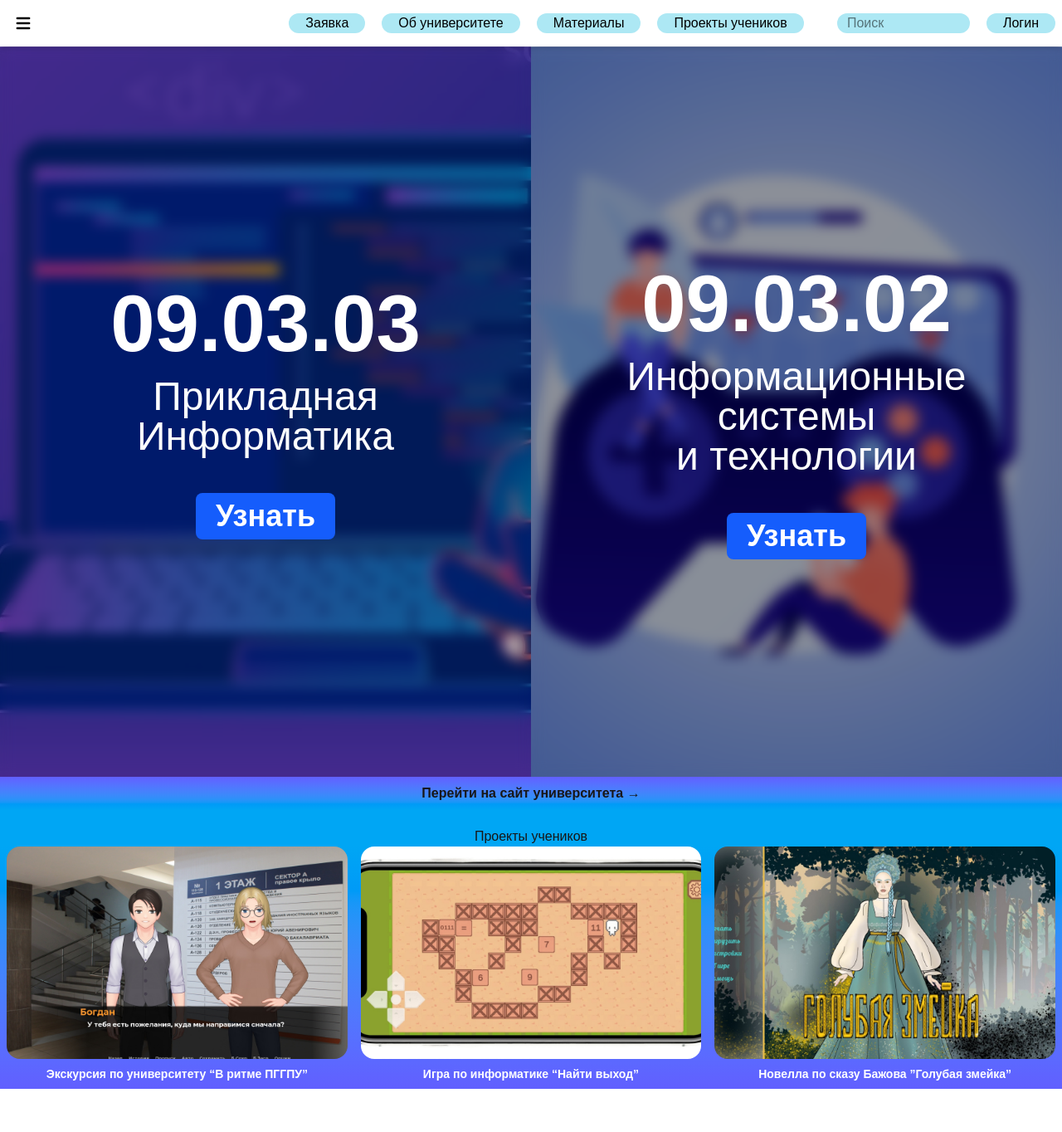
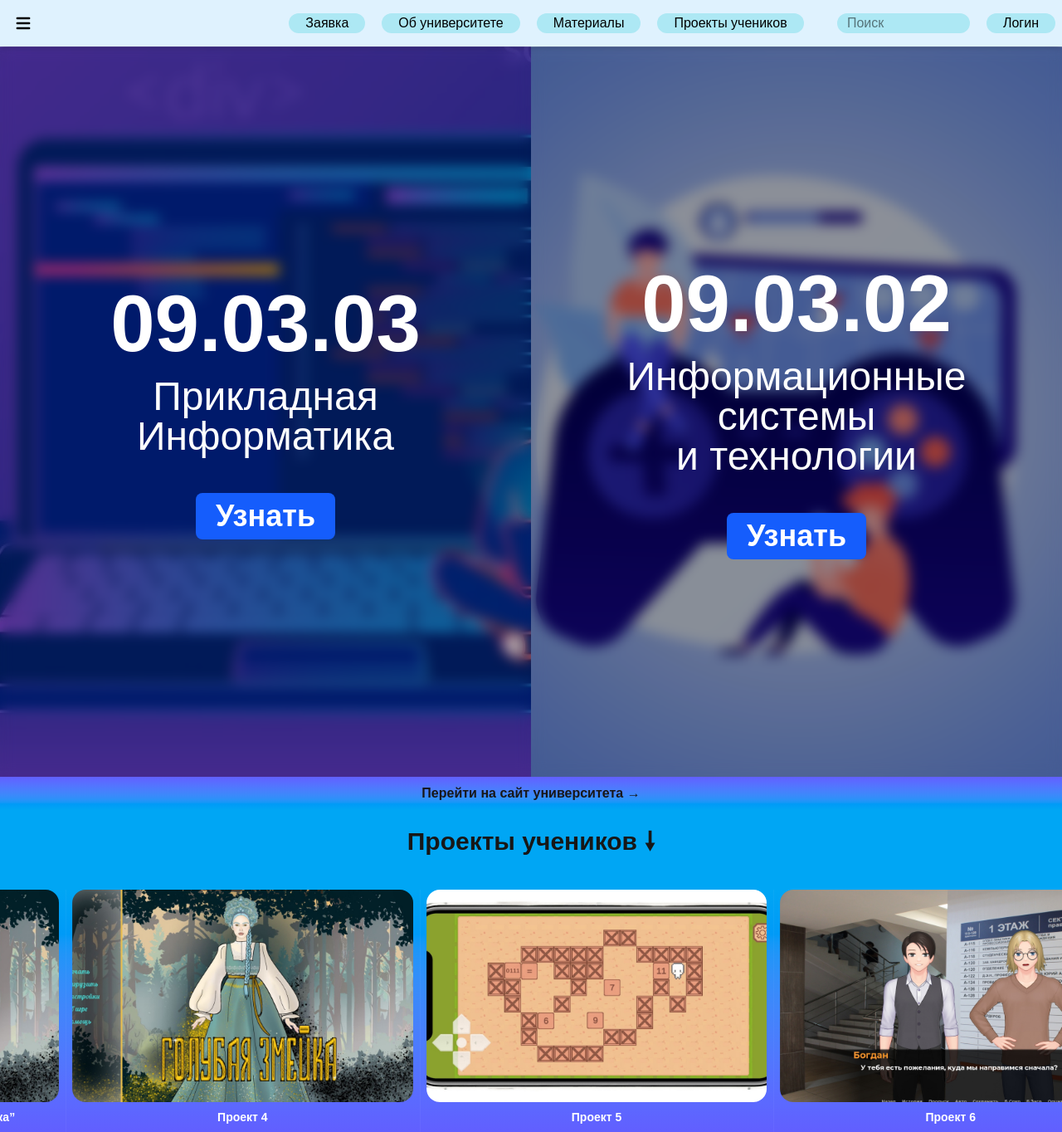
Before and after one commit to fullofempt/web-it, a Next.js app: page / in a window 1280 px wide. Shown: the whole page at 83% size. Before the commit the page ends 1312 px from the top, so only its background shows below. Built offline with nearby package versions, Linux system fonts and the light colour scheme.

Commit message:
routes done

```diff
--- a/src/app/UI/Footer.jsx
+++ b/src/app/UI/Footer.jsx
@@ -5,31 +5,29 @@
         { id: 1, src: '/img/crsl1.png', text: 'Экскурсия по университету “В ритме ПГГПУ”' },
         { id: 2, src: '/img/crsl2.png', text: 'Игра по информатике “Найти выход”' },
         { id: 3, src: '/img/crsl3.png', text: 'Новелла по сказу Бажова ”Голубая змейка”' },
-        { id: 4, src: '/img/crsl4.png', text: 'Новелла по сказу Бажова ”Голубая змейка”' },
+        { id: 4, src: '/img/crsl3.png', text: 'Проект 4' },
+        { id: 5, src: '/img/crsl2.png', text: 'Проект 5' },
+        { id: 6, src: '/img/crsl1.png', text: 'Проект 6' },
 
     ];
 
     const [currentImageIndex, setCurrentImageIndex] = useState(0);
+    const itemsPerPage = 3;
+    const totalGroups = Math.ceil(images.length / itemsPerPage);
 
     useEffect(() => {
         const interval = setInterval(() => {
-            setCurrentImageIndex((prevIndex) => {
-                // Переход к следующей группе
-                if (prevIndex + 1 < Math.ceil(images.length / 3)) {
-                    return prevIndex + 1;
-                } else {
-                    return 0; //  к первой группе
-                }
-            });
-        }, 30000); // Смена слайдов каждые 3 секунды
+            setCurrentImageIndex((prevIndex) => (prevIndex + 1) % totalGroups);
+        }, 5000);
 
         return () => clearInterval(interval);
-    }, [images.length]);
+    }, [totalGroups]);
 
+    // Группировка по 3 (Пофиксить +)
     const getGroupedImages = () => {
         let groups = [];
-        for (let i = 0; i < images.length; i += 3) {
-            groups.push(images.slice(i, i + 3)); // Группировка по 3
+        for (let i = 0; i < images.length; i += itemsPerPage) {
+            groups.push(images.slice(i, i + itemsPerPage));
         }
         return groups;
     };
@@ -51,14 +49,16 @@
                 </div>
             </footer>
             <div className="flex justify-center items-center bg-sky-500 ">
-                <h1 className="font-light mt-5">Проекты учеников</h1>
+                <h1 className="font-bold text-3xl mb-10 mt-5">Проекты учеников 🠗</h1>
             </div>
             <div className="relative w-full overflow-hidden">
                 <div
                     className="flex transition-transform duration-1000"
                     style={{ transform: `translateX(-${currentImageIndex * 100}%)` }}
                 >
-                    {groupedImages[currentImageIndex]?.map((item) => (
+                    {groupedImages.map((group, index) => (
+                        <div className="flex w-full flex-shrink-0" key={index}>
+                            {group.map((item) => (
                                 <div
                                     className="w-full md:w-1/3 px-2 bg-gradient-to-t from-indigo-500 to-sky-500 flex justify-center items-center"
                                     key={item.id}
@@ -69,10 +69,12 @@
                                             alt={`carousel image ${item.id}`}
                                             className="w-150 h-64 object-cover rounded-2xl "
                                         />
-                                <div className=" py-2 w-full text-center">
+                                        <div className="py-2 w-full text-center">
                                             <p className="text-white text-sm font-bold">{item.text}</p>
                                         </div>
                                     </div>
+                                </div>
+                            ))}
                         </div>
                     ))}
                 </div>
--- a/src/app/UI/Header.jsx
+++ b/src/app/UI/Header.jsx
@@ -1,6 +1,7 @@
 import React, { useState, useEffect, useRef } from 'react';
 import { HiMenu } from "react-icons/hi";
 import Link from 'next/link';
+import routes from '../routes';
 
 const Header = ({ input, setInput }) => {
     const [isMenuOpen, setIsMenuOpen] = useState(false);
@@ -30,7 +31,7 @@
 
     return (
         <div className="relative z-50">
-            <header className="flex w-full items-center justify-between p-2 relative bg-white shadow-md">
+            <header className="flex w-full items-center justify-between p-2 relative bg-sky-100 shadow-md">
                 {/* Burger Menu */}
                 <button
                     ref={buttonRef}
@@ -62,23 +63,28 @@
                     </nav>
                 </div>
 
-                {/* Desktop and Tablet Buttons */}
                 <div className="hidden md:flex justify-center items-center space-x-5 ml-65">
                     <button className="px-5 rounded-xl bg-[#ADE8F4] hover:bg-cyan-200 text-black">
                         Заявка
                     </button>
                     <button className="px-5 rounded-xl bg-[#ADE8F4] hover:bg-cyan-200 text-black">
-                        Об университете
+                        <Link href={routes.aboutUniver} legacyBehavior>
+                            Об университете
+                        </Link>
                     </button>
                     <button className="px-5 rounded-xl bg-[#ADE8F4] hover:bg-cyan-200 text-black">
-                        Материалы
+                        <Link href={routes.materials}>
+                            Материалы
+                        </Link>
                     </button>
                     <button className="px-5 rounded-xl bg-[#ADE8F4] hover:bg-cyan-200 text-black">
-                        Проекты учеников
+                        <Link href={routes.projects}>
+                            Проекты учеников
+                        </Link>
                     </button>
                 </div>
 
-                {/* Search and Login */}
+                {/* Поиск-логин */}
                 <div className="flex items-center space-x-5">
                     <input
                         className="hidden md:block px-3 py-2 h-6 w-40 rounded-xl text-black bg-[#ADE8F4] hover:bg-cyan-200 focus:outline-none"
@@ -88,7 +94,9 @@
                         placeholder="Поиск"
                     />
                     <button className="px-5 rounded-xl bg-[#ADE8F4] hover:bg-cyan-200 text-black">
-                        Логин
+                        <Link href={routes.login}>
+                            Логин
+                        </Link>
                     </button>
                 </div>
             </header>
--- a/src/app/UI/MainPg.jsx
+++ b/src/app/UI/MainPg.jsx
@@ -5,7 +5,7 @@
     return (
         <div className="">
             <main className="grid grid-cols-1 md:grid-cols-2 w-screen h-220 overflow-hidden">
-                <div className="relative w-full h-full">
+                <div className="relative w-full h-full hover:scale-105 transition-transform duration-300">
                     <Image
                         className="w-full h-full object-cover"
                         src="/img/09.03.03.png"
@@ -32,9 +32,9 @@
                     </div>
                 </div>
 
-                <div className="relative w-full h-full">
+                <div className="relative w-full h-full hover:scale-105 transition-transform duration-300">
                     <Image
-                        className="w-full h-full object-cover"
+                        className="w-full h-full object-cover "
                         src="/img/09.03.02.png"
                         alt="Right Image"
                         width={180}
--- /dev/null
+++ b/src/app/about-univer/page.jsx
@@ -0,0 +1,7 @@
+import React from 'react'
+
+export default function AboutUniver() {
+  return (
+    <div>AboutUniver</div>
+  )
+}
--- /dev/null
+++ b/src/app/login/page.jsx
@@ -0,0 +1,7 @@
+import React from 'react'
+
+export default function Login() {
+  return (
+    <div>Login</div>
+  )
+}
--- /dev/null
+++ b/src/app/materials/page.jsx
@@ -0,0 +1,9 @@
+import React from 'react'
+
+export default function Materials() {
+  return (
+    <div>Materials
+
+    </div>
+  )
+}
--- /dev/null
+++ b/src/app/projects/page.jsx
@@ -0,0 +1,7 @@
+import React from 'react'
+
+export default function ProjectsStud() {
+  return (
+    <div>ProjectsStud</div>
+  )
+}
--- /dev/null
+++ b/src/app/register/page.jsx
@@ -0,0 +1,7 @@
+import React from 'react'
+
+export default function Register() {
+  return (
+    <div>Register</div>
+  )
+}
--- /dev/null
+++ b/src/app/routes.jsx
@@ -0,0 +1,10 @@
+const routes = {
+    home: "/",
+    aboutUniver: "/about-univer",
+    materials: "/materials",
+    projects: "/projects",
+    login: "/login",
+    register: "/register",
+};
+
+export default routes;
```
Lines whose indentation alone changed are shown as unchanged.
